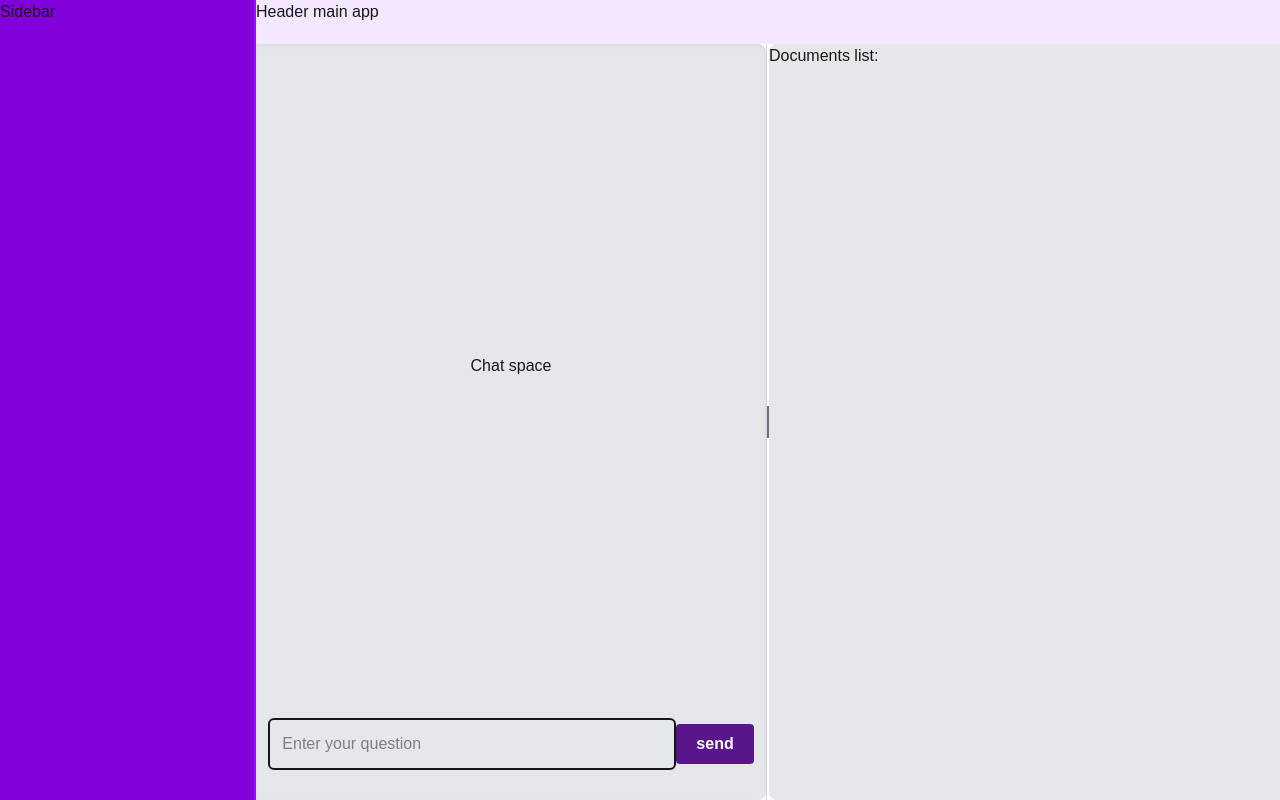
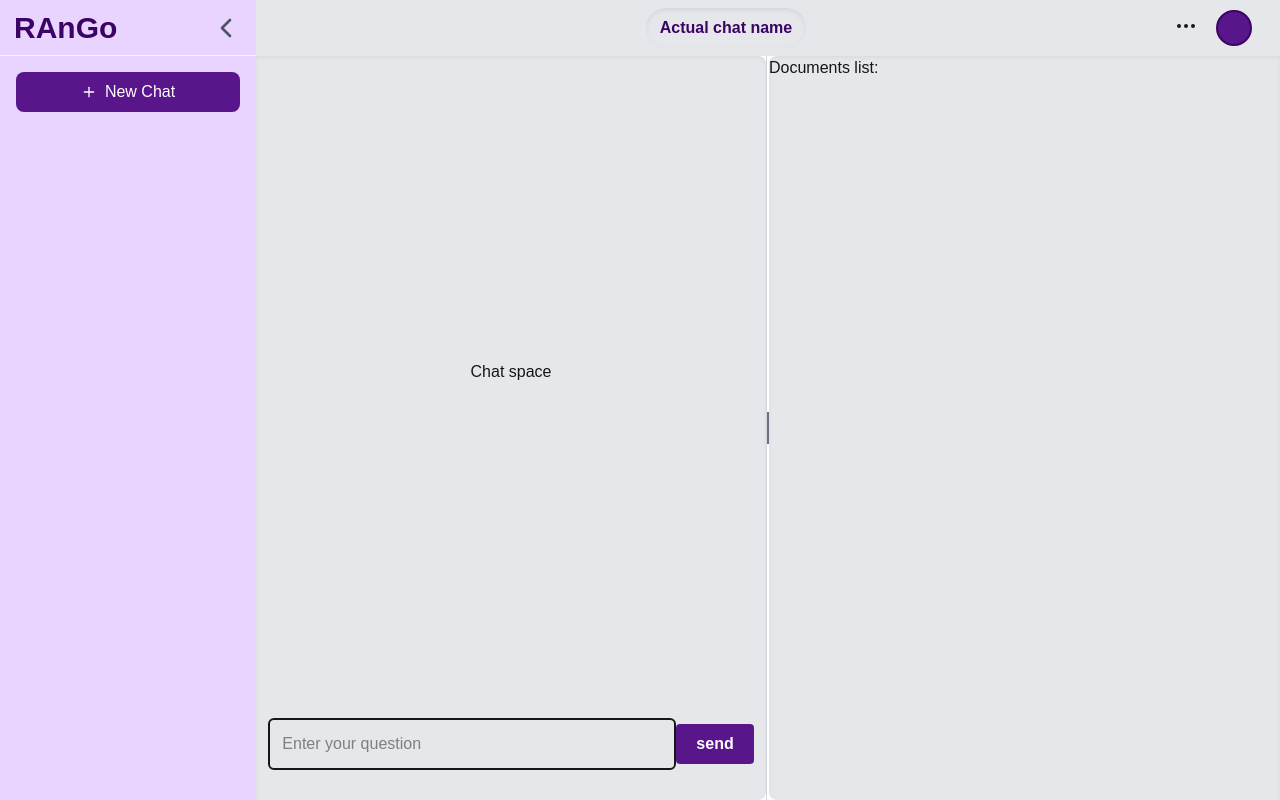
Before and after one commit to tommyRam/chatbots, a Next.js app in the folder frontend/: page /main in a window 1280 px wide. Built offline with nearby package versions, Linux system fonts and the light colour scheme.

Commit message:
feat: add style to header

```diff
--- a/frontend/ui/component/document-section-main-app.tsx
+++ b/frontend/ui/component/document-section-main-app.tsx
@@ -8,7 +8,7 @@ export default function DocumentMain(
     }: DocumentMainProps
 ) {
     return (
-        <div className=" w-full h-full bg-gradient-to-l bg-gray-200 rounded-bl-lg rounded-tl-lg">
+        <div className=" w-full h-full bg-gradient-to-l bg-gray-200 rounded-bl-lg rounded-tl-lg shadow-inner">
             Documents list:
             <div>
             {
--- a/frontend/ui/component/header-main-app.tsx
+++ b/frontend/ui/component/header-main-app.tsx
@@ -1,7 +1,41 @@
+"use client";
+
+import { Menu, MoreHorizontal } from "lucide-react";
+import ProfileMenu from "../reusable_component/profile-menu";
+import { useEffect, useState } from "react";
+
 export default function HeaderMain() {
+    const [username, setUsername] = useState<string>("");
+
+    useEffect(() => {
+        const username = localStorage.getItem("user_data");
+        if(username){
+            setUsername(JSON.parse(username).username);
+        }
+
+        () => {
+            setUsername("");
+        }
+    }, [username, setUsername])
+
     return (
-        <div className="w-full h-11 bg-gradient-to-b bg-purple-100">
-            Header main app
+        <div className="flex items-center justify-between w-full h-14 bg-gradient-to-b bg-gray-200 px-7">
+            <div></div>
+            <div
+                className="flex items-center bg-gray-200 rounded-3xl shadow-gray-300 shadow-inner h-[70%] text-purple-950 font-bold px-3.5"
+            >
+                Actual chat name
+            </div>
+            <div
+                className="flex item-center justify-between w-21 h-[70%]"
+            >
+                <div className="flex items-center justify-center hover:bg-purple-300 hover:cursor-pointer w-9 h-9 rounded-md">
+                    <MoreHorizontal />
+                </div>
+                <div className="flex items-center">
+                    <ProfileMenu username={username}/>
+                </div>
+            </div>
         </div>
     )
 }
--- a/frontend/ui/component/sidebar-main-app.tsx
+++ b/frontend/ui/component/sidebar-main-app.tsx
@@ -1,7 +1,64 @@
+"use client";
+
+import { ChevronLeft, Menu, MessageSquare, Plus, Search } from "lucide-react";
+import { useState } from "react";
+
 export default function SideBarMain () {
+    const [isCollapsed, setIsCollapsed] = useState<boolean>(false);
+
+    const toogleSidebar = () => {
+        setIsCollapsed(!isCollapsed);
+    }
+
+    const menuItems = [
+        {icon: MessageSquare, label: "Chat"},
+        {icon: Search, label: "Search chat"}
+    ]
+
     return (
-        <div className="h-full w-3xs bg-purple-700 border-r-2 border-purple-600">
-            Sidebar
+        <div
+            className={`
+                ${isCollapsed ? 'w-16' : 'w-3xs'}
+                h-full
+                bg-purple-200 transition-all duration-300 ease-in-out
+                flex flex-col shadow-sm
+                items-center
+            `}
+        >
+            <div
+                className="flex items-center justify-between px-3.5 py-5 w-full border-b border-gray-100 h-14"
+            >
+                {!isCollapsed && (
+                        <div className="text-purple-950 font-bold text-3xl">
+                            RAnGo
+                        </div>
+                    )}
+                <button
+                    onClick={toogleSidebar}
+                >
+                    {isCollapsed ? (
+                            <Menu className="h-7 w-7 text-gray-600" />
+                        ) : (
+                            <ChevronLeft className="h-8 w-8 text-gray-600" />
+                        )}
+                </button>
+            </div>
+
+            <div className="p-4 w-full flex items-center justify-center">
+                <button
+                    className={`
+                    ${isCollapsed ? 'w-9 h-9 p-0' : 'w-full px-4 py-2'}
+                    bg-purple-900 hover:bg-purple-800
+                    text-white rounded-lg
+                    transition-all duration-200
+                    flex items-center justify-center gap-2
+                    font-medium
+                    `}
+                >
+                    <Plus className="h-4 w-4" />
+                    {!isCollapsed && <span>New Chat</span>}
+            </button>
+            </div>
         </div>
     )
 }
--- /dev/null
+++ b/frontend/ui/reusable_component/profile-menu.tsx
@@ -0,0 +1,19 @@
+interface ProfileMenuProps {
+    username: string;
+}
+
+export default function ProfileMenu(
+    {
+        username
+    }: ProfileMenuProps
+) {
+    return (
+        <div className="flex justify-center items-center w-full h-full">
+            <div
+                className="flex justify-center items-center border-purple-950 border-2 w-9 h-9 rounded-4xl hover:cursor-pointer bg-purple-900 text-white"
+            >
+                {username.charAt(0).toUpperCase()}
+            </div>
+        </div>
+    )
+}
```
